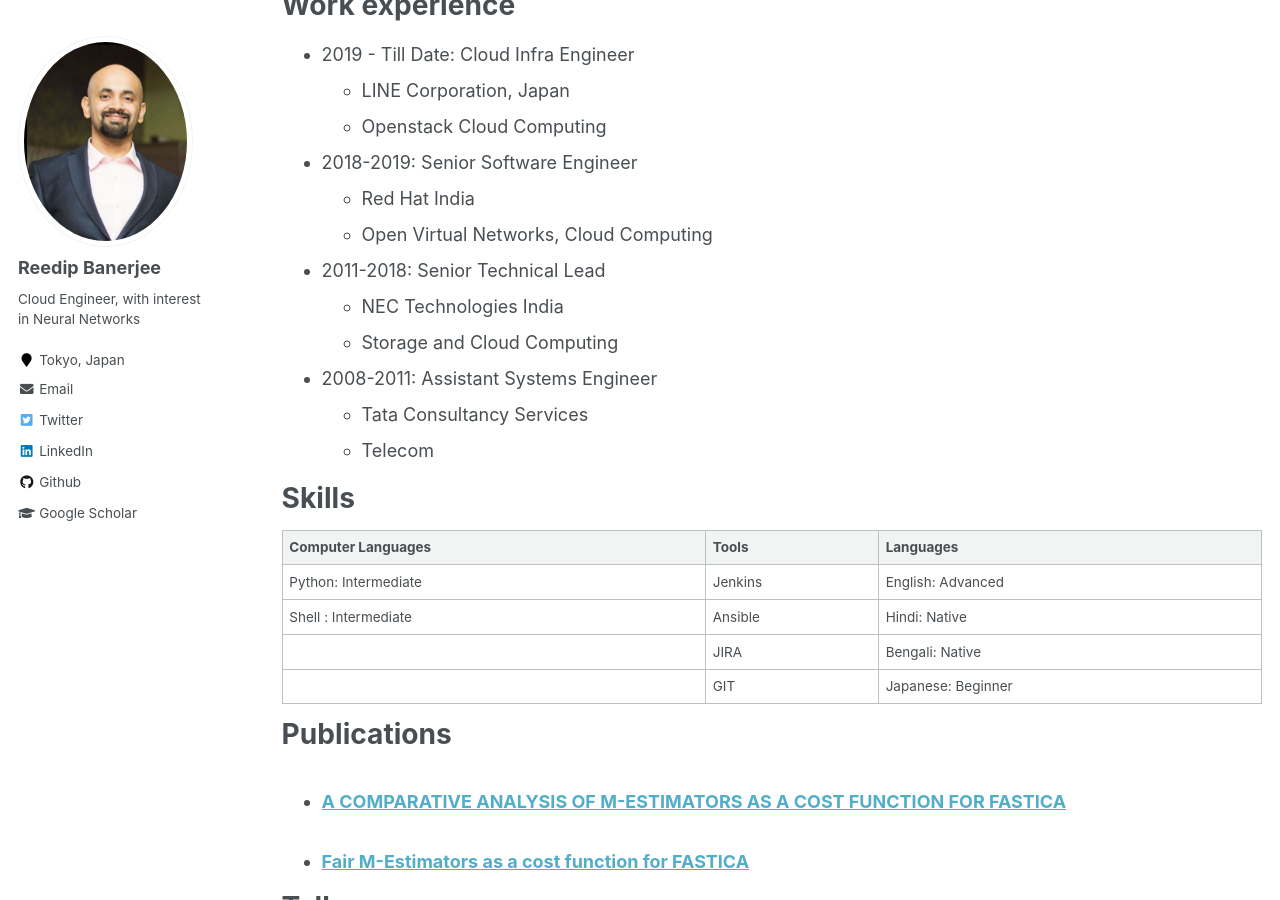
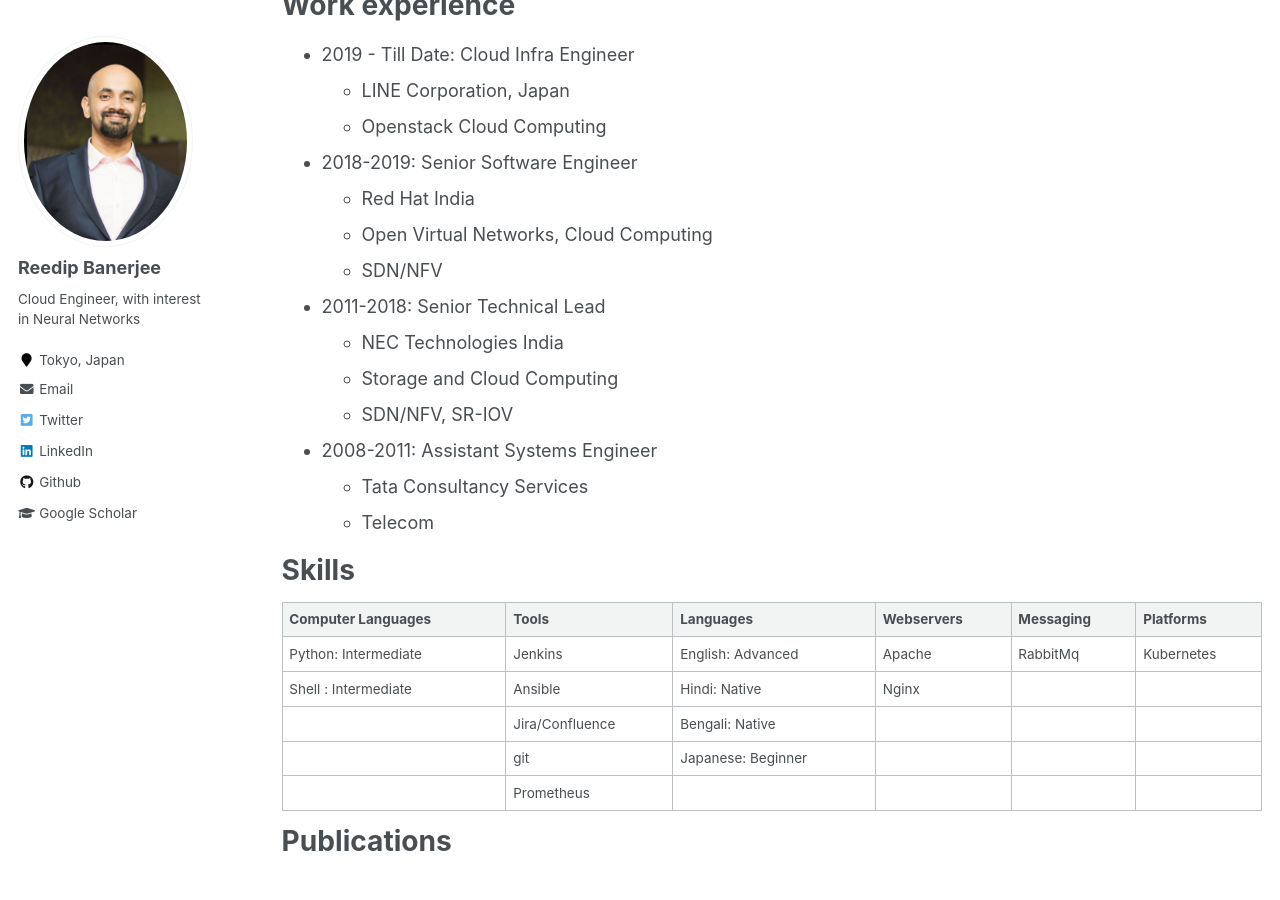
Before and after one commit to reedip/reedip.github.io, a Jekyll site: the page built from _pages/cv.md, in a window 1280 px wide and 900 px high, scrolled down 340 px. Built offline with Jekyll 4.4.1, drawn with Linux system fonts in a browser that asks for light colours.

Commit message:
Update CV info

```diff
--- a/_pages/cv.md
+++ b/_pages/cv.md
@@ -24,10 +24,12 @@ Work experience
 * 2018-2019: Senior Software Engineer
   * Red Hat India
   * Open Virtual Networks, Cloud Computing
+  * SDN/NFV
 
 * 2011-2018: Senior Technical Lead
   * NEC Technologies India
   * Storage and Cloud Computing
+  * SDN/NFV, SR-IOV
 
 * 2008-2011: Assistant Systems Engineer
   * Tata Consultancy Services
@@ -36,12 +38,13 @@ Work experience
 Skills
 ======
 
-| Computer Languages| Tools| Languages|
-|--------------------|------|----------|
-| Python: Intermediate|Jenkins|English: Advanced|
-| Shell : Intermediate|Ansible|Hindi: Native|
-|                    | JIRA |Bengali: Native|
-|                    | GIT  |Japanese: Beginner|
+| Computer Languages| Tools| Languages|Webservers|Messaging|Platforms|
+|--------------------|------|----------|---------|---------|---------|
+| Python: Intermediate|Jenkins|English: Advanced|Apache|RabbitMq|Kubernetes|
+| Shell : Intermediate|Ansible|Hindi: Native|Nginx|||
+|                    | Jira/Confluence |Bengali: Native||||
+|                    | git  |Japanese: Beginner||||
+|                    |Prometheus|              ||||
 
 Publications
 ======
```
